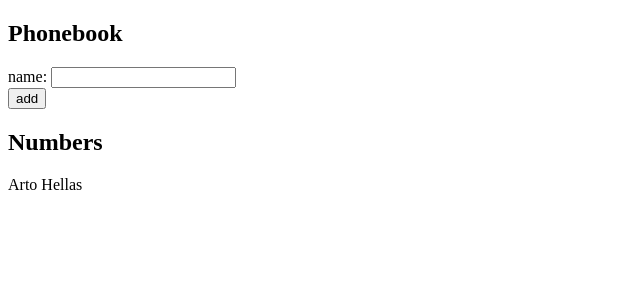
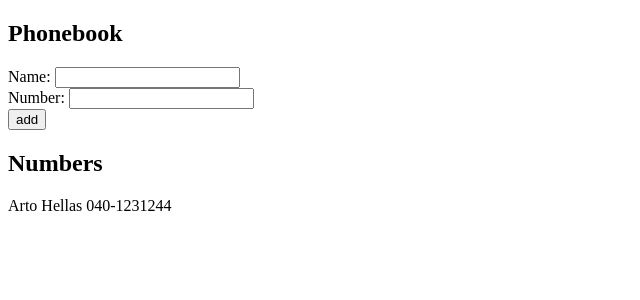
Before and after one commit to antsa123/fullstackopen-2022, a React (Create React App) app in the folder part2/phonebook/: page / in a window 1280 px wide. Shown: the top 300 px of the page, without its empty margins (0-640 px from the left). Built offline with nearby package versions, Linux system fonts and the light colour scheme.

Commit message:
Adding a number with the name

```diff
--- a/part2/phonebook/src/App.js
+++ b/part2/phonebook/src/App.js
@@ -2,25 +2,44 @@
 
 const App = () => {
   const [persons, setPersons] = useState([
-    { name: 'Arto Hellas' }
+    { name: 'Arto Hellas',
+      number: '040-1231244'}
   ])
   const [newName, setNewName] = useState('')
+  const [newNumber, setNewNumber] = useState('')
 
   const addPerson = (event) => {
     event.preventDefault()
-    setPersons(persons.concat({name: newName}))
+    if (persons.findIndex(person => person.name === newName) != -1) {
+      alert(`${newName} is already added to phonebook`)
+      return
+    }
+    setPersons(persons.concat({
+      name: newName,
+      number: newNumber
+    }))
+
   }
 
   const handleNameChange = (event) => {
     console.log(event.target.value)
     setNewName(event.target.value)
   }
+
+  const handleNumberChange = (event) => {
+    console.log(event.target.value)
+    setNewNumber(event.target.value)
+  }
+
   return (
     <div>
       <h2>Phonebook</h2>
       <form onSubmit={addPerson}>
         <div>
-          name: <input value={newName} onChange={handleNameChange}/>
+          Name: <input value={newName} onChange={handleNameChange}/>
+        </div>
+        <div>
+          Number: <input value={newNumber} onChange={handleNumberChange}/>
         </div>
         <div>
           <button type="submit">add</button>
@@ -29,7 +48,7 @@
       <h2>Numbers</h2>
       {
         persons.map(person =>
-        <p key={person.name}>{person.name}</p>
+        <p key={person.name}>{person.name} {person.number}</p>
         )
       }
     </div>
```
